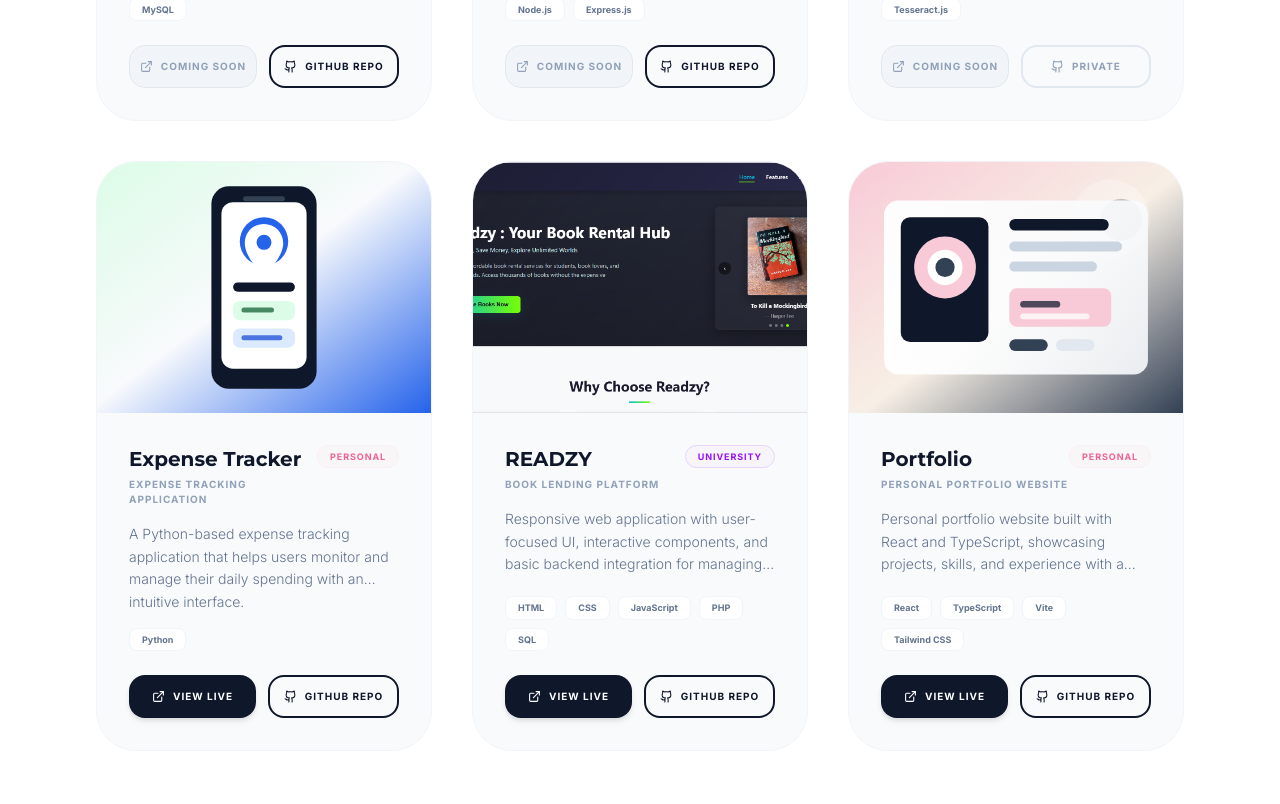
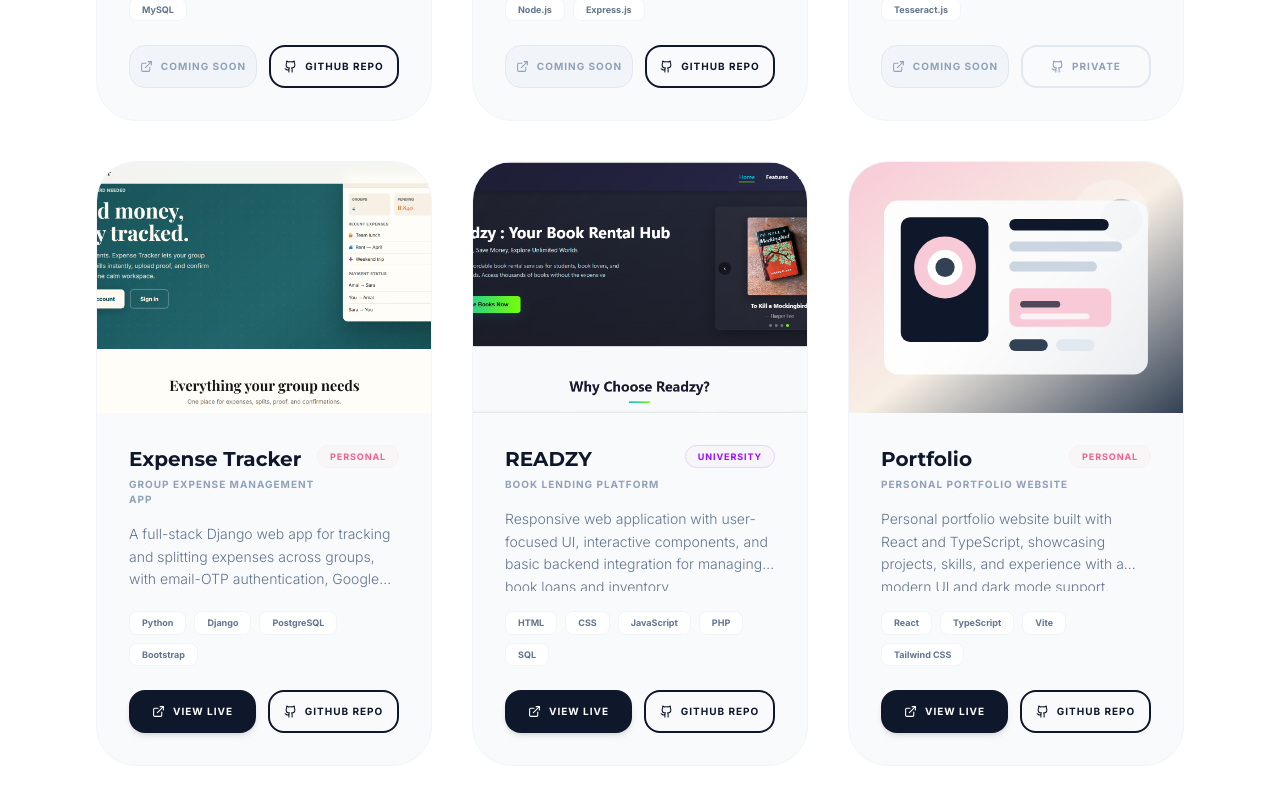
Before and after one commit to RChanjugaa/R.Chanjugaa, a React (Vite) app: page / in a window 1280 px wide. Shown: the part 3804-4608 px from the top of the page. Built offline with nearby package versions, Linux system fonts and the light colour scheme.

Commit message:
Update App and add project image

```diff
--- a/src/App.tsx
+++ b/src/App.tsx
@@ -68,12 +68,12 @@ const PROJECTS = [
   },
   {
     title: "Expense Tracker",
-    subtitle: "Expense Tracking Application",
-    description: "A Python-based expense tracking application that helps users monitor and manage their daily spending with an intuitive interface.",
-    tech: ["Python"],
-    type: "Application",
+    subtitle: "Group Expense Management App",
+    description: "A full-stack Django web app for tracking and splitting expenses across groups, with email-OTP authentication, Google login, and PostgreSQL persistence. Deployed live on Render.",
+    tech: ["Python", "Django", "PostgreSQL", "Bootstrap"],
+    type: "Web Application",
     category: "Personal",
-    image: assetPath("project-savelkr.svg"),
+    image: assetPath("project-expensetracker.png"),
     liveLink: "https://expense-tracker-iyjt.onrender.com/",
     github: "https://github.com/RChanjugaa/EXPENSE_TRACKER"
   },
@@ -133,7 +133,7 @@ const EXPERIENCE = [
     certificate: {
       title: "Internship Completion Certificate",
       issuer: "Codveda Technologies",
-      link: ""
+      link: assetPath("CODEVEDA Completion letter.pdf")
     }
   },
   {
@@ -176,7 +176,7 @@ export default function App() {
     return PROJECTS.filter(p => p.tech.includes(filter) || p.type === filter || p.category === filter);
   }, [filter]);
 
-  const filterOptions = ['All', 'Personal', 'University', 'Web Application', 'Application'];
+  const filterOptions = ['All', 'Personal', 'University', 'Web Application'];
 
   return (
     <div className="min-h-screen transition-colors duration-500 dark:bg-dark-bg dark:text-slate-200">
@@ -370,6 +370,7 @@ export default function App() {
                         <p className="text-xs text-slate-500 dark:text-slate-400 uppercase tracking-widest">{exp.certificate.issuer}</p>
                       </div>
                     </div>
+                    {exp.certificate.link ? (
                       <motion.a
                         whileHover={{ scale: 1.05 }}
                         whileTap={{ scale: 0.95 }}
@@ -379,8 +380,14 @@ export default function App() {
                         className="flex items-center space-x-2 px-4 py-2 rounded-xl bg-slate-900 dark:bg-white text-white dark:text-slate-900 text-[10px] font-bold uppercase tracking-widest transition-all shadow-lg"
                       >
                         <span>View certificate</span>
-                      <Github size={14} />
+                        <ExternalLink size={14} />
                       </motion.a>
+                    ) : (
+                      <span className="flex items-center space-x-2 px-4 py-2 rounded-xl bg-slate-100 dark:bg-slate-800/50 text-slate-400 dark:text-slate-600 text-[10px] font-bold uppercase tracking-widest cursor-not-allowed">
+                        <span>Coming Soon</span>
+                        <ExternalLink size={14} />
+                      </span>
+                    )}
                   </div>
                 </motion.div>
               ))}
```
Also changed, not shown: public/project-expensetracker.png (added). Lines whose indentation alone changed are shown as unchanged.
